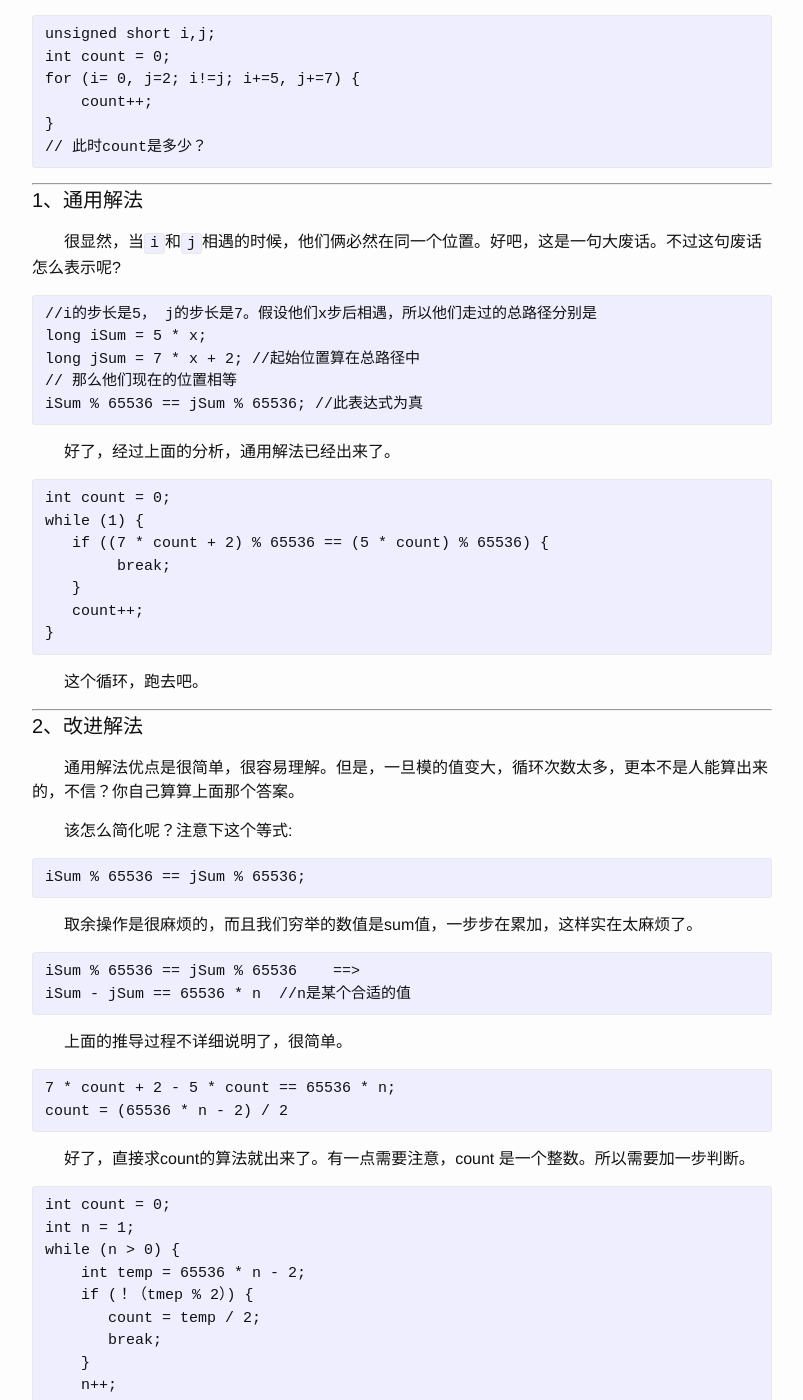
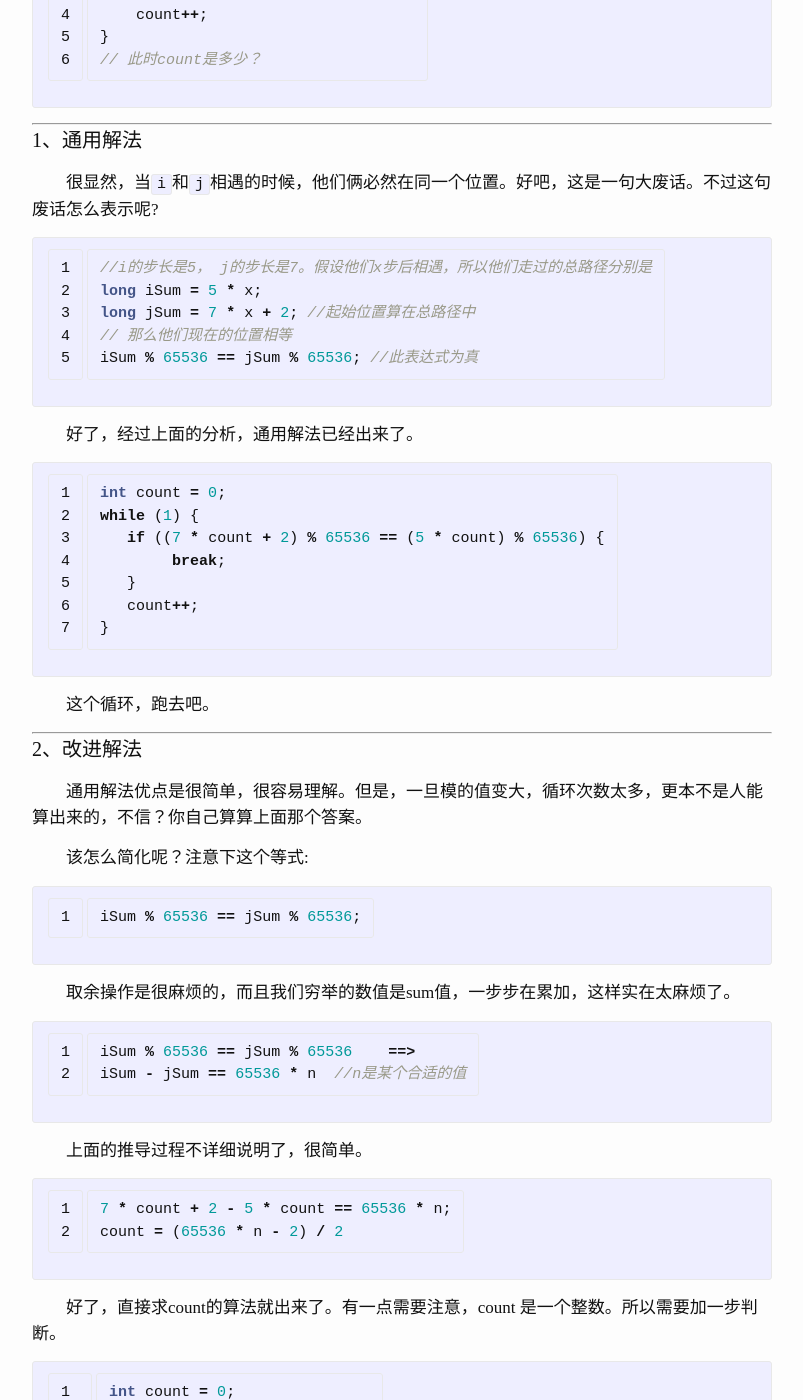
Before and after one commit to liu-seldon/liu-seldon.github.io, a Jekyll site: the page built from _posts/2016-12-22-跑圈问题.markdown, in a window 1280 px wide and 1400 px high, scrolled down 248 px. Shown: the whole window, without its empty margins (238-1041 px from the left). Built offline with Jekyll 4.4.1, drawn with Linux system fonts in a browser that asks for light colours; some of the changed text lies outside the part shown.

Commit message:
1. add custom post html. 2. modify syntax hightlight

````diff
--- a/_config.yml
+++ b/_config.yml
@@ -24,6 +24,7 @@ github_username:  liu-seldon
 # Build settings
 markdown: kramdown
 theme: minima
+highlighter: rouge
 gems:
   - jekyll-feed
 exclude:
--- /dev/null
+++ b/_layouts/custom_post.html
@@ -0,0 +1,15 @@
+---
+layout: default
+---
+<article class="post">
+
+  <header class="post-header">
+    <h1 class="post-title">{{ page.title | escape }}</h1>
+  </header>
+
+  <div class="post-content">
+  	<font style="font-family:微软雅黑;font-size:17px">
+    {{ content }}
+  </div>
+
+</article>
--- a/_posts/2016-12-21-test.markdown
+++ b/_posts/2016-12-21-test.markdown
@@ -1,9 +1,11 @@
 ---
-layout: post
+layout: custom_post
 title:  "Hello, world"
+author: liu-seldon
 date:   2016-12-21 14:56:39 +0800
-categories: jekyll update
+categories: liu-seldon update
 ---
 
 Hello, world.
+
 This is test blog.
--- a/_posts/2016-12-22-跑圈问题.markdown
+++ b/_posts/2016-12-22-跑圈问题.markdown
@@ -1,37 +1,35 @@
 ---
-layout: post
+layout: custom_post
 title:  "跑圈问题"
 date:   2016-12-22 10:51:39 +0800
 categories: liu-seldon update
 ---
 
-## 跑圈问题
-
-```C
+{% highlight C linenos %}
 unsigned short i,j;
 int count = 0;
 for (i= 0, j=2; i!=j; i+=5, j+=7) {
     count++;
 }
 // 此时count是多少？
-```
+{% endhighlight %}
 
 ----
 
 #### 1、通用解法
 &emsp;&emsp;很显然，当`i`和`j`相遇的时候，他们俩必然在同一个位置。好吧，这是一句大废话。不过这句废话怎么表示呢?
 
-```C
+{% highlight C linenos %}
 //i的步长是5， j的步长是7。假设他们x步后相遇，所以他们走过的总路径分别是
 long iSum = 5 * x;
 long jSum = 7 * x + 2; //起始位置算在总路径中
 // 那么他们现在的位置相等
 iSum % 65536 == jSum % 65536; //此表达式为真
-```
+{% endhighlight %}
 
 &emsp;&emsp;好了，经过上面的分析，通用解法已经出来了。
 
-```C
+{% highlight C linenos %}
 int count = 0;
 while (1) {
    if ((7 * count + 2) % 65536 == (5 * count) % 65536) {
@@ -39,7 +37,7 @@ while (1) {
    }
    count++;
 }
-```
+{% endhighlight %}
 
 &emsp;&emsp;这个循环，跑去吧。
 
@@ -50,44 +48,44 @@ while (1) {
 
 &emsp;&emsp;该怎么简化呢？注意下这个等式:
 
-```C
+{% highlight C linenos %}
 iSum % 65536 == jSum % 65536;
-```
+{% endhighlight %}
 
 &emsp;&emsp;取余操作是很麻烦的，而且我们穷举的数值是sum值，一步步在累加，这样实在太麻烦了。
 
-```C
+{% highlight C linenos %}
 iSum % 65536 == jSum % 65536    ==>
 iSum - jSum == 65536 * n  //n是某个合适的值
-```
+{% endhighlight %}
 
 &emsp;&emsp;上面的推导过程不详细说明了，很简单。
 
-```C
+{% highlight C linenos %}
 7 * count + 2 - 5 * count == 65536 * n;
 count = (65536 * n - 2) / 2
-```
+{% endhighlight %}
 
 &emsp;&emsp;好了，直接求count的算法就出来了。有一点需要注意，count 是一个整数。所以需要加一步判断。
 
-```C
+{% highlight C linenos %}
 int count = 0;
 int n = 1;
 while (n > 0) {
     int temp = 65536 * n - 2;
-    if (！（tmep % 2）) {
+    if (!(tmep % 2)) {
        count = temp / 2;
        break;
     }
     n++;
 }
-```
+{% endhighlight %}
 
 &emsp;&emsp;好了，这个算法循环的次数明显要比上一个小好多好多，并且我们自己也可以算出答案。对这个题来说，`n = 1`的时候就是合适的值，只用循环一次就好。
 
 &emsp;&emsp;可以看出，上面的改进解法可以作为一般的解题思路。我们可以写这么一段代码作为通用代码，使用的时候只需要替换几个参数就可以了：
 
-```C
+{% highlight C linenos %}
 int getCount(int mod, int aheadStep, int vDiff) {
     int count = -1;
     int n = 1;
@@ -106,4 +104,4 @@ int getCount(int mod, int aheadStep, int vDiff) {
     }
     return count;
 }
-```
+{% endhighlight %}
````
